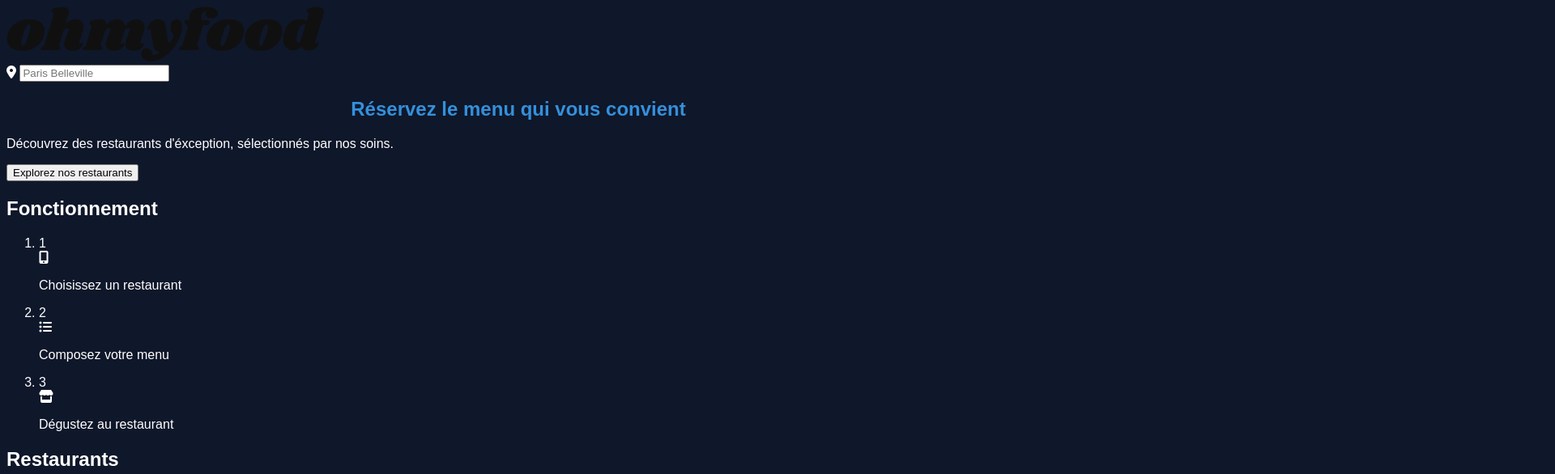
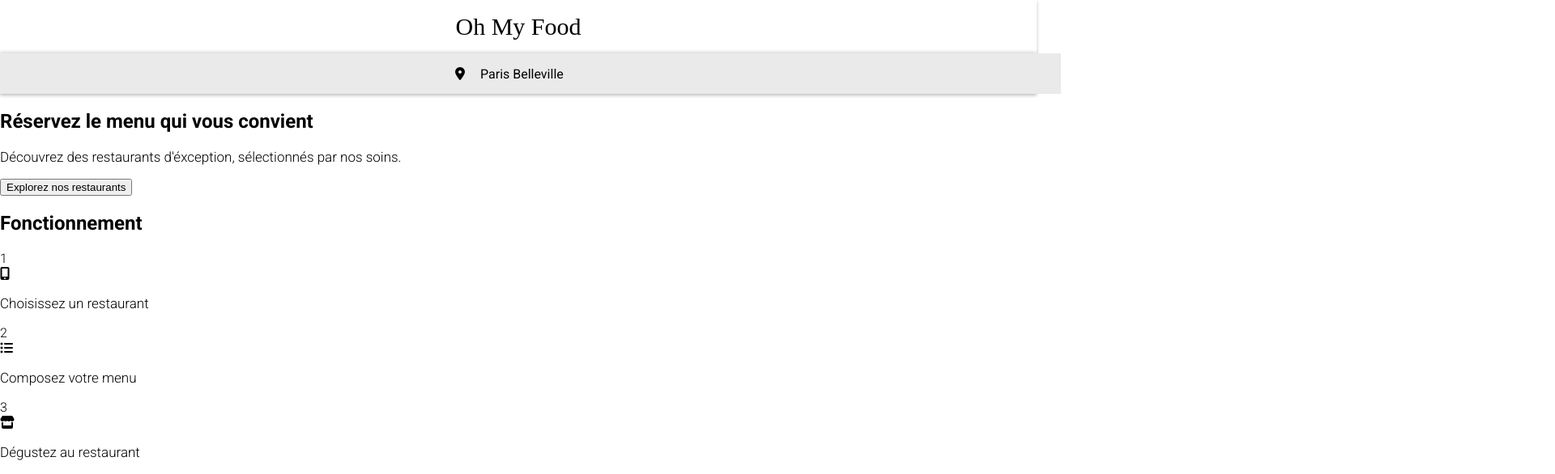
Before and after one commit to Brunofrpt/OpenclassRooms-OhmyFood, a website: page OhMyFood/index.html in a window 1280 px wide. Shown: the top 586 px of the page at 81% size, 1920 px wide, since content can reach past the window. Drawn offline with Linux system fonts and the light colour scheme; a web font is replaced by a local one.

Commit message:
mise en place de la structure SCSS en 7/1 et construction du header terminée

```diff
--- /dev/null
+++ b/OhMyFood/SASS/abstracts/_variables.scss
@@ -0,0 +1,24 @@
+// --------- Couleurs fond ---------
+
+$color-background-primary:#F3F3F3;
+$color-background-secondary: #FFFFFF;
+
+// --------- Couleurs boutons pour dégradé ---------
+
+$color-bouton-clair: #FF79DA;
+$color-bouton-foncé: #9356DC;
+
+// --------- Couleurs décoration ---------
+
+$color-decoration: #99E2D0;
+$color-decoration-texte:#008766;
+
+// --------- Couleurs police ---------
+$color-police-principale: #000000;
+
+// --------- form couleur formulaire ---------
+$color-fond-formulaire: #EAEAEA;
+
+// --------- logo et nom restaurants police ---------
+$police-logo-titre-restaurants: 'Shrikhand';
+$police-primaire: 'Roboto';
--- /dev/null
+++ b/OhMyFood/SASS/base/_base.scss
@@ -0,0 +1,41 @@
+@use '../abstracts/variables';
+
+html {
+
+    box-sizing: border-box;
+
+}
+
+
+
+body {
+
+    background-color: variables.$color-background-secondary;
+    color: variables.$color-police-principale;
+    padding: 0;
+    margin: 0;
+
+}
+
+a,
+a:visited {
+
+    text-decoration: none;
+    color: inherit;
+
+}
+
+ul,
+ol {
+
+    list-style: none;
+    margin: 0;
+    padding: 0;
+
+}
+
+h2, h3, h4 {
+
+    background-color: transparent;
+
+}
--- /dev/null
+++ b/OhMyFood/SASS/base/_typography.scss
@@ -0,0 +1,45 @@
+@use '../abstracts/variables';
+
+body {
+
+    font-family: variables.$police-primaire;
+    font-weight: 300;
+
+}
+
+h2, h3, h4 {
+
+    font-family: variables.$police-primaire;
+    font-weight: 700;
+    color: variables.$color-police-principale;
+
+
+}
+
+h1  {
+
+    font-family: variables.$police-logo-titre-restaurants;
+    font-weight: 400;
+    font-size: 30px;
+    color: variables.$color-police-principale;
+
+}
+
+h2  {
+
+    font-size: 24px;
+
+}
+
+h3  {
+
+    font-size: 18px;
+
+}
+
+p   {
+
+    font-weight: 300;
+    font-size: 17px;
+
+}
--- /dev/null
+++ b/OhMyFood/SASS/layout/_header.scss
@@ -0,0 +1,52 @@
+@use '../abstracts/variables';
+
+
+header {
+  display: flex;
+  flex-direction: column;
+  align-items: center;
+  background-color: variables.$color-background-secondary;
+  box-shadow: 0 2px 4px 0 rgba(0, 0, 0, 0.25);
+
+}
+
+.header__logo {
+
+  margin: 16px 0;
+
+}
+
+
+.header__localisation {
+  width: 100%;
+  background-color: variables.$color-fond-formulaire ;
+  box-shadow: 0 -2px 4px 0 rgba(0, 0, 0, 0.15);
+
+}
+
+
+
+.header__localisation-form {
+  display: flex;
+  align-items: center;
+  justify-content: center;
+  gap: 17px;
+  width: 100%;
+  height: 50px;
+  background-color: variables.$color-fond-formulaire;
+  padding-left: 30px;
+}
+
+.header__localisation-input {
+  border: none;
+  color: variables.$color-police-principale;
+  height: 19px;
+  font-family: variables.$police-primaire;
+  font-size: 16px;
+  background-color: transparent;
+
+  &::placeholder {
+    color: variables.$color-police-principale;
+    font-size: 16px;
+    }
+}
--- a/OhMyFood/SASS/style.scss
+++ b/OhMyFood/SASS/style.scss
@@ -1,12 +1,4 @@
-$primary: #3490dc;
-
-body {
-  font-family: sans-serif;
-  background: #0f172a;
-  color: white;
-
-  h1 {
-    color: $primary;
-    text-align: center;
-  }
-}
+@use 'abstracts/variables';
+@use 'base/base';
+@use 'base/typography';
+@use 'layout/header';
--- a/OhMyFood/index.html
+++ b/OhMyFood/index.html
@@ -5,6 +5,9 @@
     <meta charset="UTF-8">
     <meta name="viewport" content="width=device-width, initial-scale=1.0">
     <title>Oh my Food</title>
+    <link rel="preconnect" href="https://fonts.googleapis.com">
+    <link rel="preconnect" href="https://fonts.gstatic.com" crossorigin>
+    <link href="https://fonts.googleapis.com/css2?family=Roboto:ital,wght@0,100..900;1,100..900&family=Shrikhand&display=swap" rel="stylesheet">
     <link rel="stylesheet" href="https://cdnjs.cloudflare.com/ajax/libs/font-awesome/6.5.1/css/all.min.css"
         integrity="sha512-DTOQO9RWCH3ppGqcWaEA1BIZOC6xxalwEsw9c2QQeAIftl+Vegovlnee1c9QX4TctnWMn13TZye+giMm8e2LwA=="
         crossorigin="anonymous" referrerpolicy="no-referrer" />
@@ -16,14 +19,16 @@
 
     <!--******************** header *********************-->
 
-    <header>
+    <header class="header">
         <a href="index.html">
-            <img class="logo" src="images/logo/ohmyfood.png" alt="Logo Oh My Food">
+            <h1 class="header__logo">Oh My Food </h1>
         </a>
-        <form method="">
-            <i class="fas fa-map-marker-alt" aria-hidden="true"></i>
-            <input type="search" name="recherche_ville" placeholder="Paris Belleville">
-        </form>
+        <div class="header__localisation">
+            <form class="header__localisation-form" method="">
+                <i class="fas fa-map-marker-alt header__localisation-icon"></i>
+                <input class="header__localisation-input" type="search" name="recherche_ville" placeholder="Paris Belleville">
+            </form>
+        </div>
     </header>
 
     <main>
@@ -32,9 +37,9 @@
 
         <!--******************** Section reservez *********************-->
 
-        <section>
+        <section class="reservez">
 
-            <h1> Réservez le menu qui vous convient</h1>
+            <h2> Réservez le menu qui vous convient</h2>
             <p>Découvrez des restaurants d'éxception, sélectionnés par nos soins.</p>
             <button>Explorez nos restaurants</button>
 
```
Also changed, not shown: OhMyFood/style.css, 1 other file.
